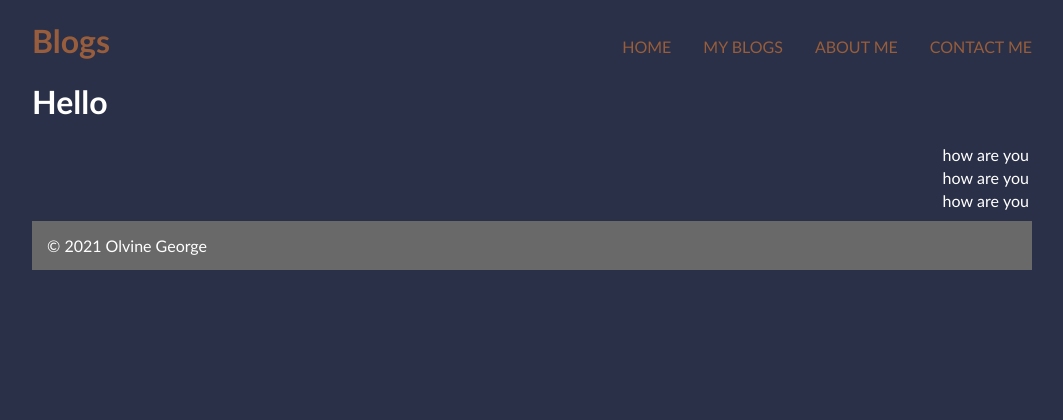
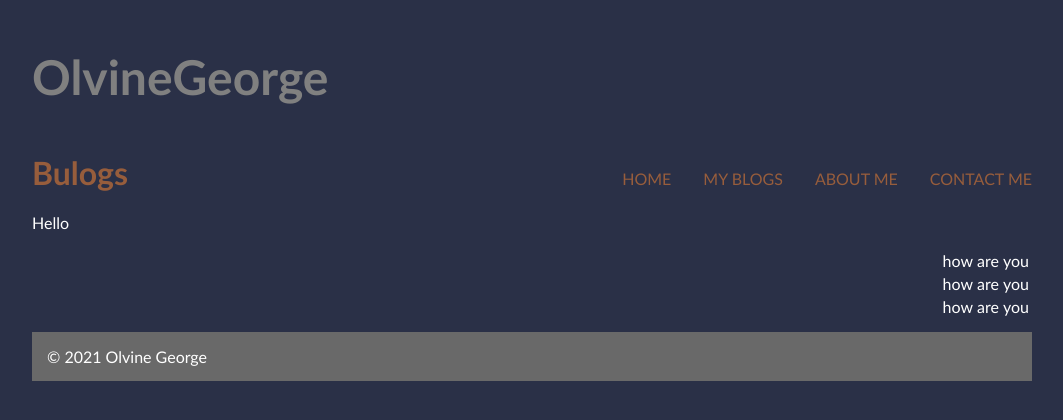
Before and after one commit to Olvine23/olvine-podcast, a Gatsby site: page /blog in a window 1280 px wide. Shown: the whole page, without its empty margins (108-1171 px from the left). Built offline with nearby package versions, Linux system fonts and the light colour scheme; Gatsby itself is replaced by a stand-in of ours.

Commit message:
graphhhss

```diff
--- a/gatsby-config.js
+++ b/gatsby-config.js
@@ -5,7 +5,14 @@ module.exports = {
   },
   plugins: ["gatsby-plugin-gatsby-cloud",
             "gatsby-plugin-image",
-            "gatsby-plugin-sharp"
+            "gatsby-plugin-sharp",
+            {
+              resolve:"gatsby-source-filesystem",
+              options:{
+                name:"blog",
+                path:`${__dirname}/blogs`
+              }
+            }
 
           ],
 };
--- a/src/components/layout.js
+++ b/src/components/layout.js
@@ -1,13 +1,26 @@
-import { Link } from 'gatsby';
+import { Link, useStaticQuery, graphql } from 'gatsby';
 import * as React from 'react';
 import Table from './table';
-import {container, pink} from  '../components/layout.module.css';
+import {container, pink, siteTitle} from  '../components/layout.module.css';
+
+
 
 
 const Layout = ({pageTitle,pageHeading,children}) => {
+
+    const data = useStaticQuery(graphql`
+            query MyQuery {
+                site {
+                siteMetadata {
+                    title
+                }
+                }
+            }
+            `);
     return(
         <main className = {container}>
-        <title>{pageTitle}</title>
+        <title>{pageTitle} | {data.site.siteMetadata.title}</title>
+        <p className = {siteTitle}>{data.site.siteMetadata.title}</p>
          <nav>
              <ul>
                  <li className = {pink}><Link  to = "/">Home</Link></li>
--- a/src/components/layout.module.css
+++ b/src/components/layout.module.css
@@ -45,7 +45,11 @@ ul{
     display: flex;
     list-style-type: none;
 }
-
+.siteTitle{
+    font-size: 3rem;
+    color: gray;
+    font-weight:700;
+}
 @media  only screen  and (max-width:500px){
     ul{
         display: block;
--- a/src/pages/blog.js
+++ b/src/pages/blog.js
@@ -1,13 +1,28 @@
 import * as React from 'react'
 import Layout from '../components/layout'
+import {graphql} from 'gatsby';
 
-const Blog = () => {
+const Blog = ({data}) => {
+    console.log(data)
     return(
-        <Layout pageTitle = 'Blogs' pageHeading = 'Blogs'>
-            <h1>Hello</h1>
+        <Layout pageTitle = 'Blogs' pageHeading = 'Bulogs'>
+            <p>Hello</p>
         </Layout>
 
     );
 };
 
+export const query = graphql`
+query{
+    allFile(filter: {sourceInstanceName: {eq: "blog"}}) {
+      nodes {
+        name
+        sourceInstanceName
+      }
+    }
+  }
+
+
+`
+
 export default Blog;
```
Also changed, not shown: blogs/first.mdx (added), blogs/second.mdx (added), blogs/third.mdx (added).
